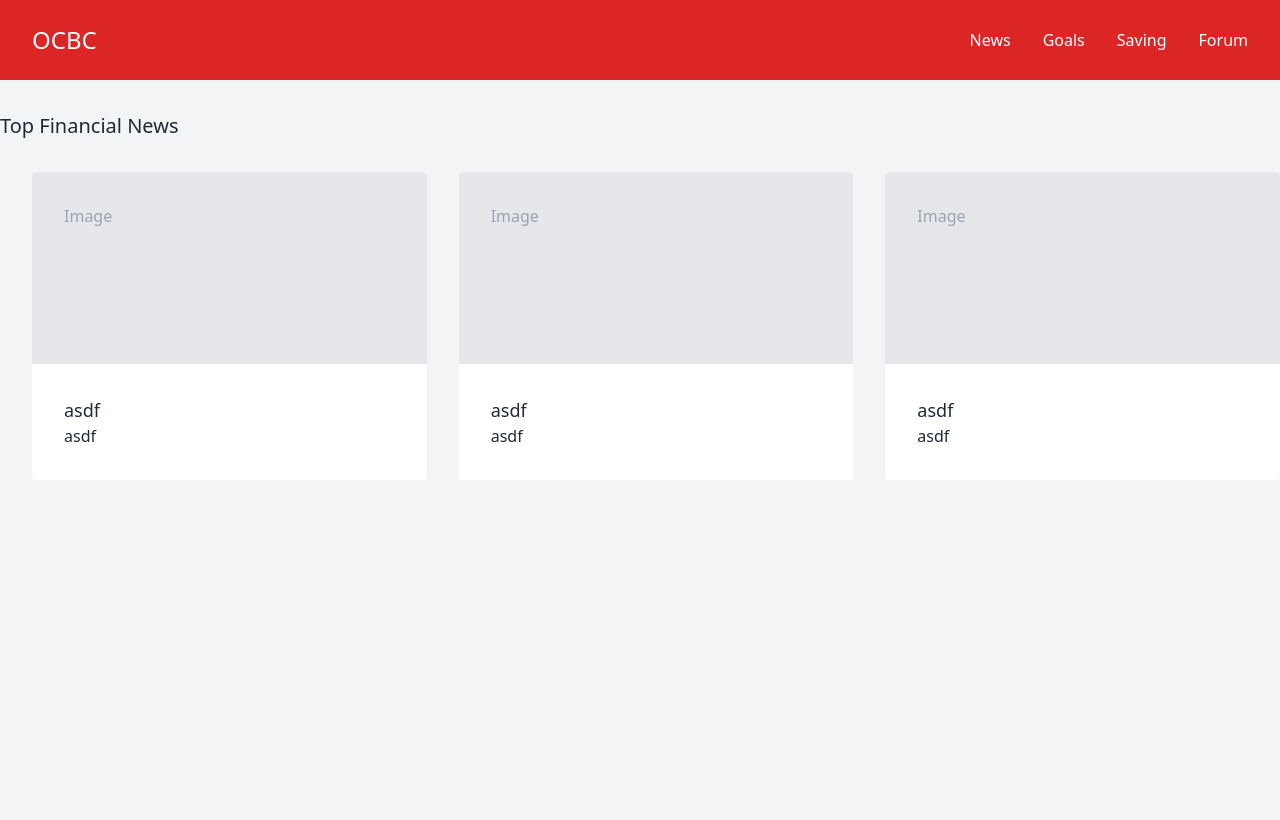
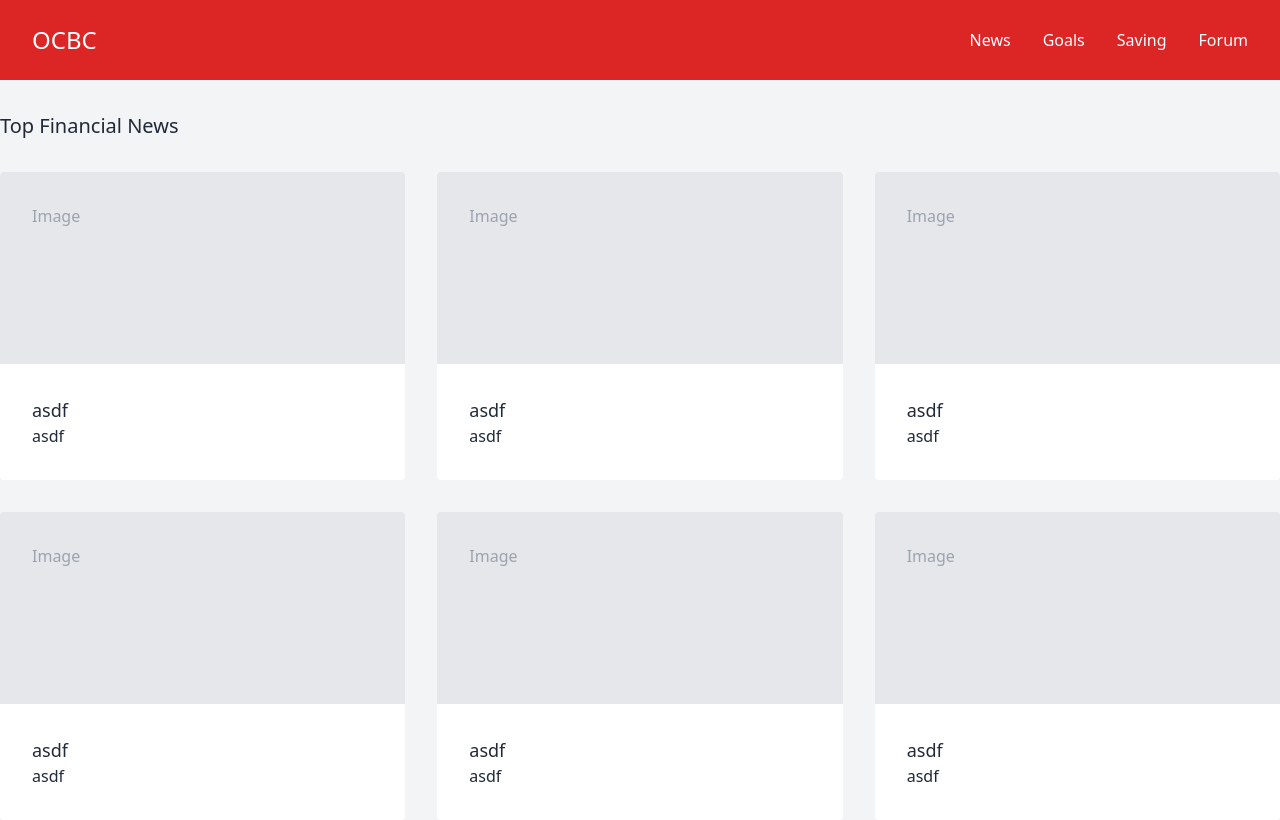
Before and after one commit to sheimoria/stem-ocbc-coding-hackathon, a Next.js app: page / in a window 1280 px wide. Built offline with nearby package versions, Linux system fonts and the light colour scheme.

Commit message:
add articles

```diff
--- a/src/pages/index.tsx
+++ b/src/pages/index.tsx
@@ -4,6 +4,9 @@ import Header from 'components/Header'
 import type { NextPage } from 'next'
 
 const data = [
+  { title: 'asdf', text: 'asdf' },
+  { title: 'asdf', text: 'asdf' },
+  { title: 'asdf', text: 'asdf' },
   { title: 'asdf', text: 'asdf' },
   { title: 'asdf', text: 'asdf' },
   { title: 'asdf', text: 'asdf' }
@@ -18,8 +21,7 @@ const Home: NextPage = () => {
       <Header />
       <main className="flex flex-col max-w-7xl gap-8 mx-auto w-full">
         <h2>Top Financial News</h2>
-        <div className="flex gap-8">
-          <div className=""></div>
+        <div className="grid grid-cols-3 gap-8">
           {data.map((article) => (
             <div
               key={article.title}
```
